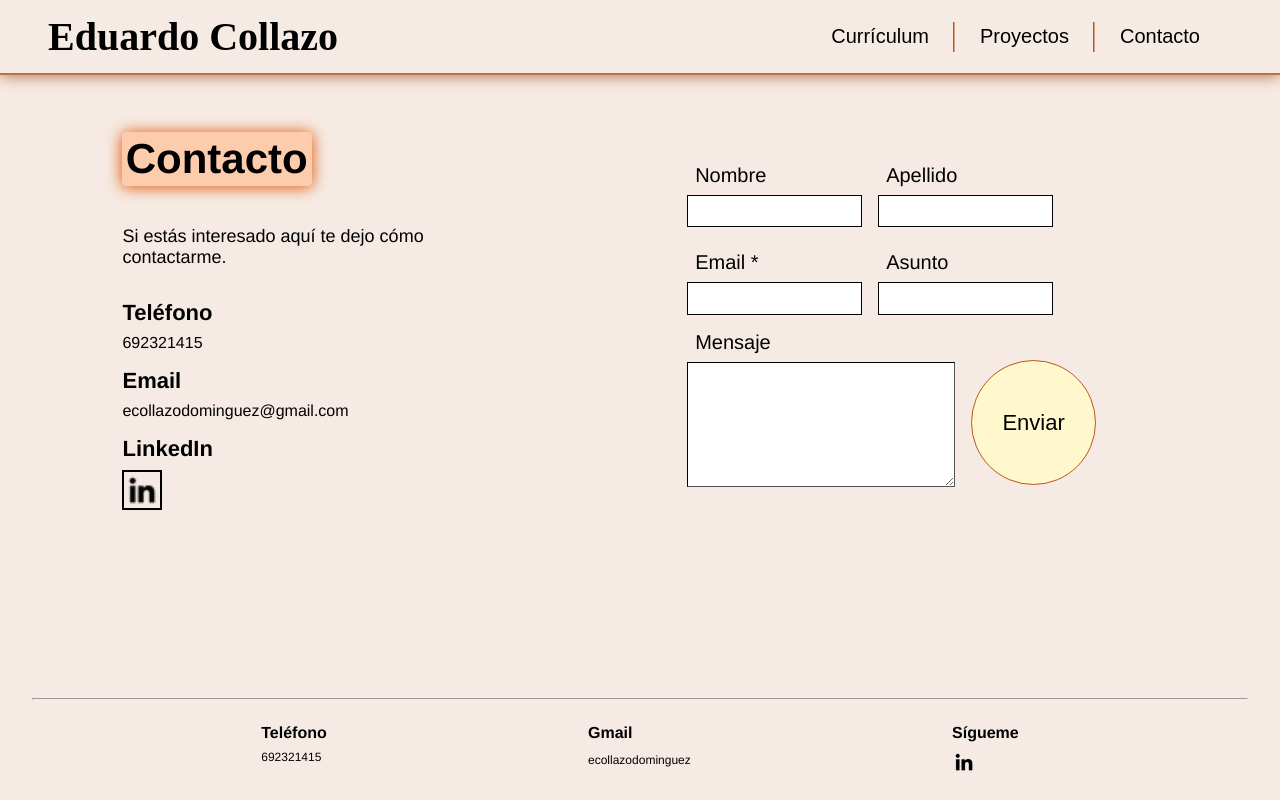
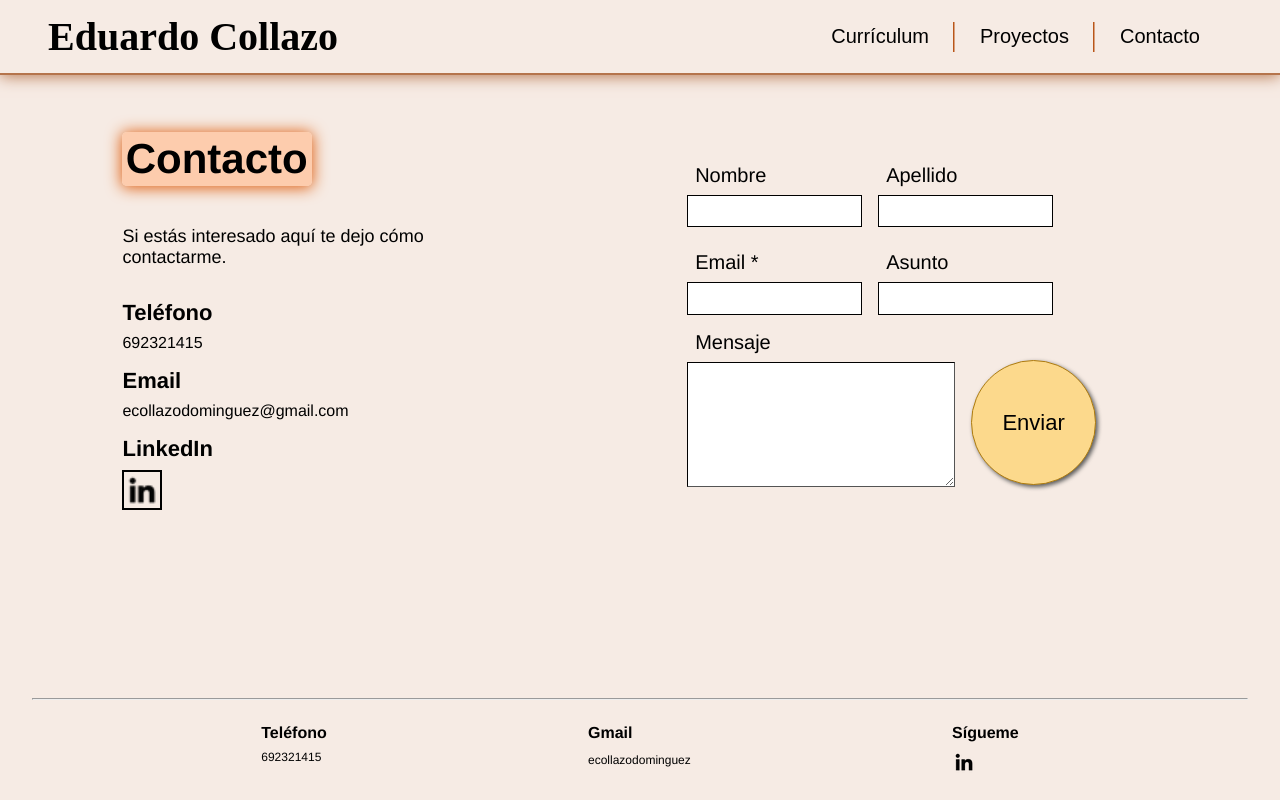
Before and after one commit to ecollazodominguez/edufolio, a React (Create React App) app: page /contact in a window 1280 px wide. Built offline with nearby package versions, Linux system fonts and the light colour scheme; a web font is replaced by a local one.

Commit message:
Added home IMG and animation on click buttons

```diff
--- a/src/components/About.css
+++ b/src/components/About.css
@@ -63,7 +63,6 @@ menu button {
   height: 90px;
   width: 90px;
   border-radius: 300px;
-
   font-weight: bold;
   font-size: 14px;
 }
@@ -91,7 +90,6 @@ menu button:nth-child(2) {
   }
   100% {
     opacity: 1;
-    transform: translateY(0px);
   }
 }
 menu button:nth-child(3) {
@@ -113,7 +111,6 @@ menu button:nth-child(3) {
   }
   100% {
     opacity: 1;
-    transform: translateY(0px);
   }
 }
 
@@ -155,10 +152,11 @@ menu button:nth-child(3) {
     height: 125px;
     width: 125px;
     font-size: 20px;
+    box-shadow: 3px 3px 5px rgb(91, 91, 91);
   }
-
   menu button:hover {
     cursor: pointer;
     color: rgb(255, 0, 0);
+    transform: scale(0.95);
   }
 }
--- a/src/components/About.js
+++ b/src/components/About.js
@@ -5,7 +5,7 @@ export const About = () => {
   const navigate = useNavigate();
   return (
     <section className="about">
-      <img src={require("../aboutpict.webp")} alt="foto"></img>
+      <img src={require("../assets/homeimage.jpg")} alt="foto"></img>
       <article className="about-text">
         <h2>Hola</h2>
         <h4>Un poco de mí</h4>
--- a/src/components/FormContact.css
+++ b/src/components/FormContact.css
@@ -41,14 +41,10 @@ input {
   margin: 1rem;
   min-height: 45px;
   min-width: 125px;
-  border: 1px solid rgb(185, 86, 25);
-  background-color: #fff8cc;
+  border: 1px solid #ae7c10;
+  background-color: #fcd98c;
   border-radius: 15px;
   font-size: 20px;
-}
-.content > button:hover {
-  cursor: pointer;
-  color: rgb(255, 0, 0);
 }
 
 @media (min-width: 650px) {
@@ -85,6 +81,17 @@ input {
     border-radius: 100px;
     margin-top: 1.5rem;
     font-size: 22px;
+    box-shadow: 2px 2px 4px rgb(91, 91, 91);
+    transition: 0.2s transform;
+  }
+
+  .content > button:hover {
+    cursor: pointer;
+    color: rgb(255, 0, 0);
+  }
+
+  .content > button:active {
+    transform: scale(0.95);
   }
 
   fieldset > input {
```
Also changed, not shown: src/assets/homeimage.jpg (added).
